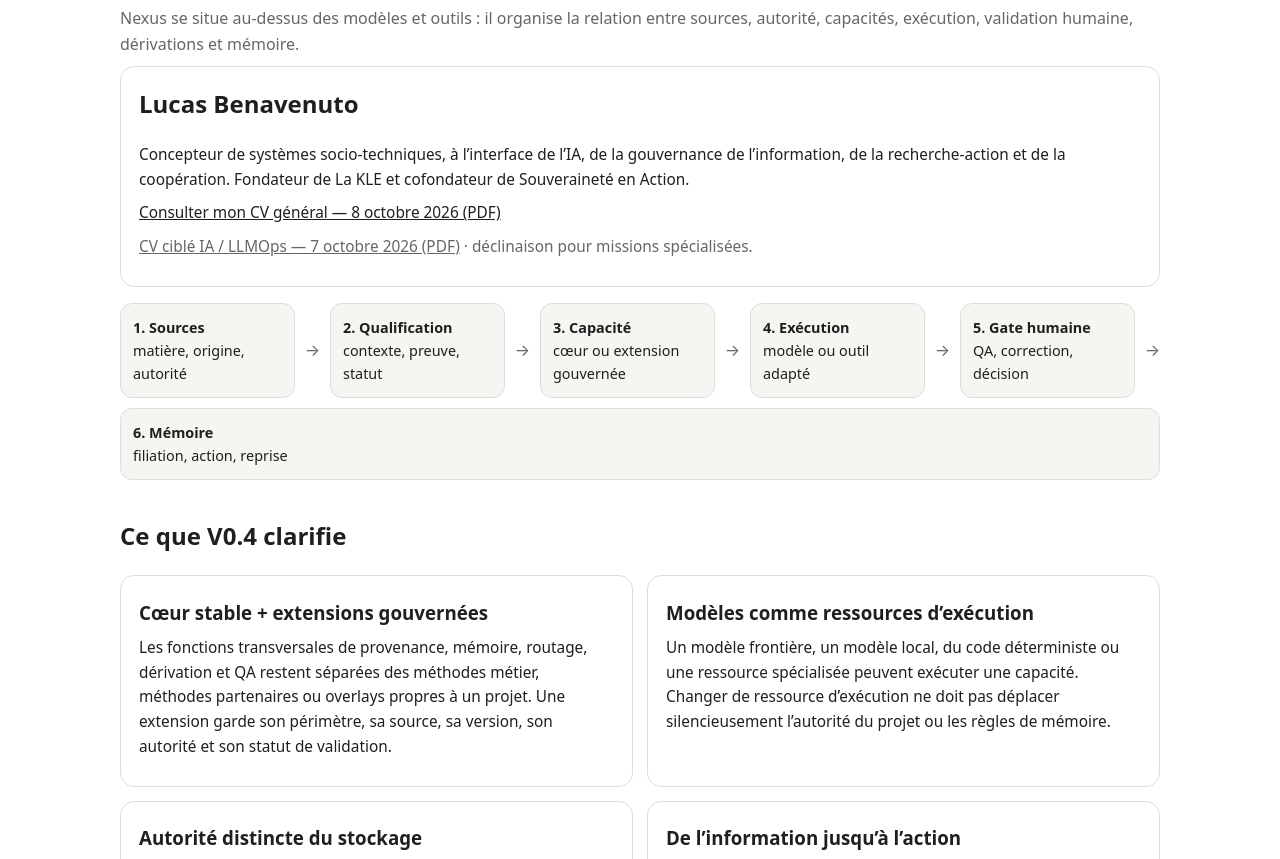
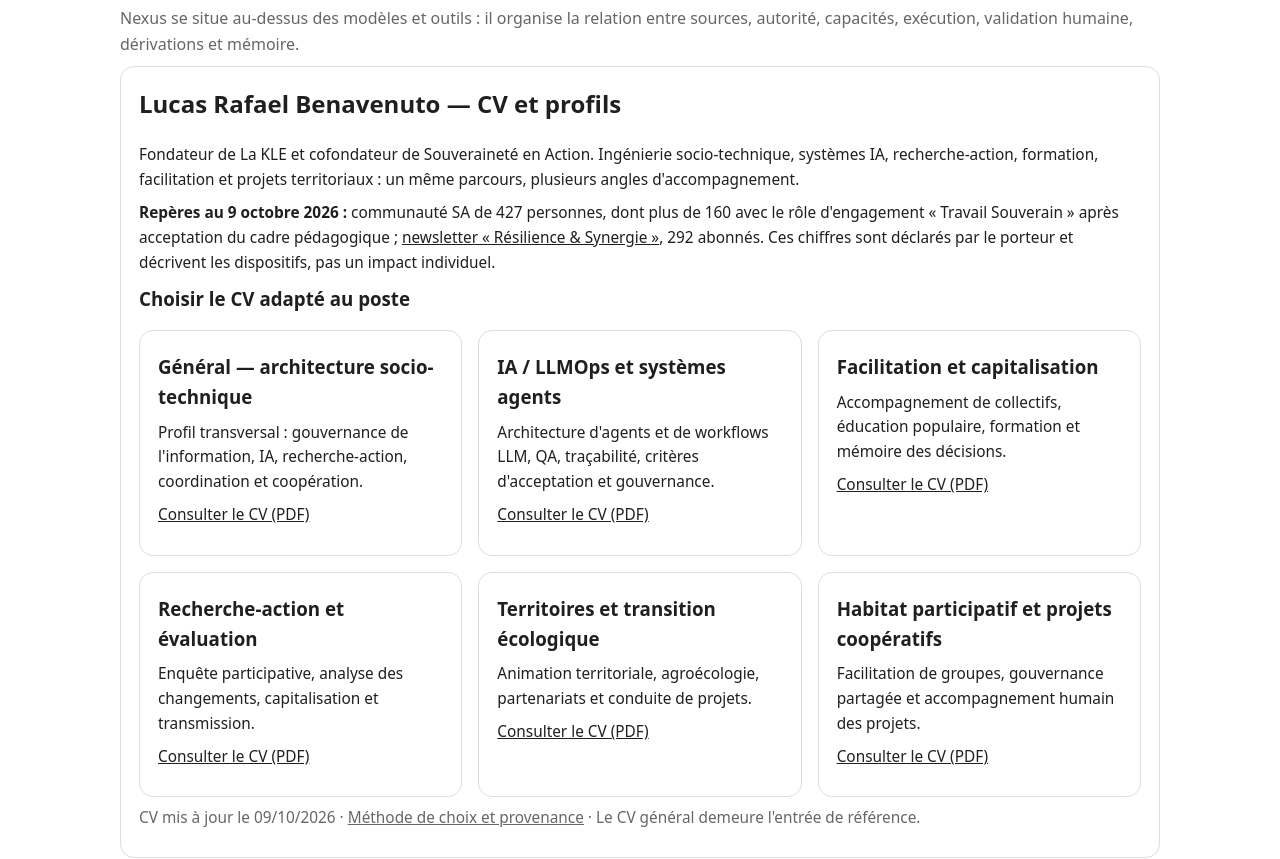
Before and after one commit to lrafaelpeytavin-debug/nexus-os-showcase, a plain HTML site: page index.html in a window 1280 px wide. Shown: the part 228-1087 px from the top of the page. Drawn offline with Linux system fonts and the light colour scheme.

Commit message:
docs: publish six role-specific CVs and refresh SA/newsletter figures
Preserves the main CV URL and architecture V0.4; adds CV_PORTFOLIO, five focused variants and careful aggregated source attribution.

```diff
--- a/index.html
+++ b/index.html
@@ -24,16 +24,25 @@
 </style>
 </head>
 <body>
-<span class="badge">PUBLIC_SAFE_SHOWCASE_V0.4 · 2026-10-05</span>
+<span class="badge">PUBLIC_SAFE_SHOWCASE_V0.4 · CV 2026-10-09</span>
 <h1>Nexus OS</h1>
 <p class="lead">Architecture humain/IA pour gouverner la transformation d’une matière projet hétérogène en travail structuré, traçable, réutilisable et reconstructible.</p>
 <p class="muted">Nexus se situe au-dessus des modèles et outils : il organise la relation entre sources, autorité, capacités, exécution, validation humaine, dérivations et mémoire.</p>
 
 <section class="card" aria-label="Auteur et CV">
-<h2 style="margin-top:0">Lucas Benavenuto</h2>
-<p>Concepteur de systèmes socio-techniques, à l’interface de l’IA, de la gouvernance de l’information, de la recherche-action et de la coopération. Fondateur de La KLE et cofondateur de Souveraineté en Action.</p>
-<p><a href="assets/Lucas_Benavenuto_CV.pdf">Consulter mon CV général — 8 octobre 2026 (PDF)</a></p>
-<p class="muted"><a href="assets/Lucas_Benavenuto_CV_LLMOps_2026-10-07.pdf">CV ciblé IA / LLMOps — 7 octobre 2026 (PDF)</a> · déclinaison pour missions spécialisées.</p>
+  <h2 style="margin-top:0">Lucas Rafael Benavenuto — CV et profils</h2>
+  <p>Fondateur de La KLE et cofondateur de Souveraineté en Action. Ingénierie socio-technique, systèmes IA, recherche-action, formation, facilitation et projets territoriaux : un même parcours, plusieurs angles d'accompagnement.</p>
+  <p><strong>Repères au 9 octobre 2026 :</strong> communauté SA de 427 personnes, dont plus de 160 avec le rôle d'engagement « Travail Souverain » après acceptation du cadre pédagogique ; <a href="https://www.linkedin.com/newsletters/la-kle-r%C3%A9silience-synergie-7266945786234519552">newsletter « Résilience &amp; Synergie »</a>, 292 abonnés. Ces chiffres sont déclarés par le porteur et décrivent les dispositifs, pas un impact individuel.</p>
+  <h3>Choisir le CV adapté au poste</h3>
+  <div class="grid" aria-label="Six CV ciblés">
+    <article class="card"><h3>Général — architecture socio-technique</h3><p>Profil transversal : gouvernance de l'information, IA, recherche-action, coordination et coopération.</p><p><a href="assets/Lucas_Benavenuto_CV.pdf">Consulter le CV (PDF)</a></p></article>
+    <article class="card"><h3>IA / LLMOps et systèmes agents</h3><p>Architecture d'agents et de workflows LLM, QA, traçabilité, critères d'acceptation et gouvernance.</p><p><a href="assets/Lucas_Benavenuto_CV_IA_LLMOps_2026-10-09.pdf">Consulter le CV (PDF)</a></p></article>
+    <article class="card"><h3>Facilitation et capitalisation</h3><p>Accompagnement de collectifs, éducation populaire, formation et mémoire des décisions.</p><p><a href="assets/Lucas_Benavenuto_CV_Facilitation_2026-10-09.pdf">Consulter le CV (PDF)</a></p></article>
+    <article class="card"><h3>Recherche-action et évaluation</h3><p>Enquête participative, analyse des changements, capitalisation et transmission.</p><p><a href="assets/Lucas_Benavenuto_CV_RechercheAction_Evaluation_2026-10-09.pdf">Consulter le CV (PDF)</a></p></article>
+    <article class="card"><h3>Territoires et transition écologique</h3><p>Animation territoriale, agroécologie, partenariats et conduite de projets.</p><p><a href="assets/Lucas_Benavenuto_CV_Territoires_2026-10-09.pdf">Consulter le CV (PDF)</a></p></article>
+    <article class="card"><h3>Habitat participatif et projets coopératifs</h3><p>Facilitation de groupes, gouvernance partagée et accompagnement humain des projets.</p><p><a href="assets/Lucas_Benavenuto_CV_HabitatParticipatif_2026-10-09.pdf">Consulter le CV (PDF)</a></p></article>
+  </div>
+  <p class="muted">CV mis à jour le 09/10/2026 · <a href="CV_PORTFOLIO.md">Méthode de choix et provenance</a> · Le CV général demeure l'entrée de référence.</p>
 </section>
 
 <div class="flow" aria-label="Chaîne Nexus">
```
Also changed, not shown: 10 other files.
